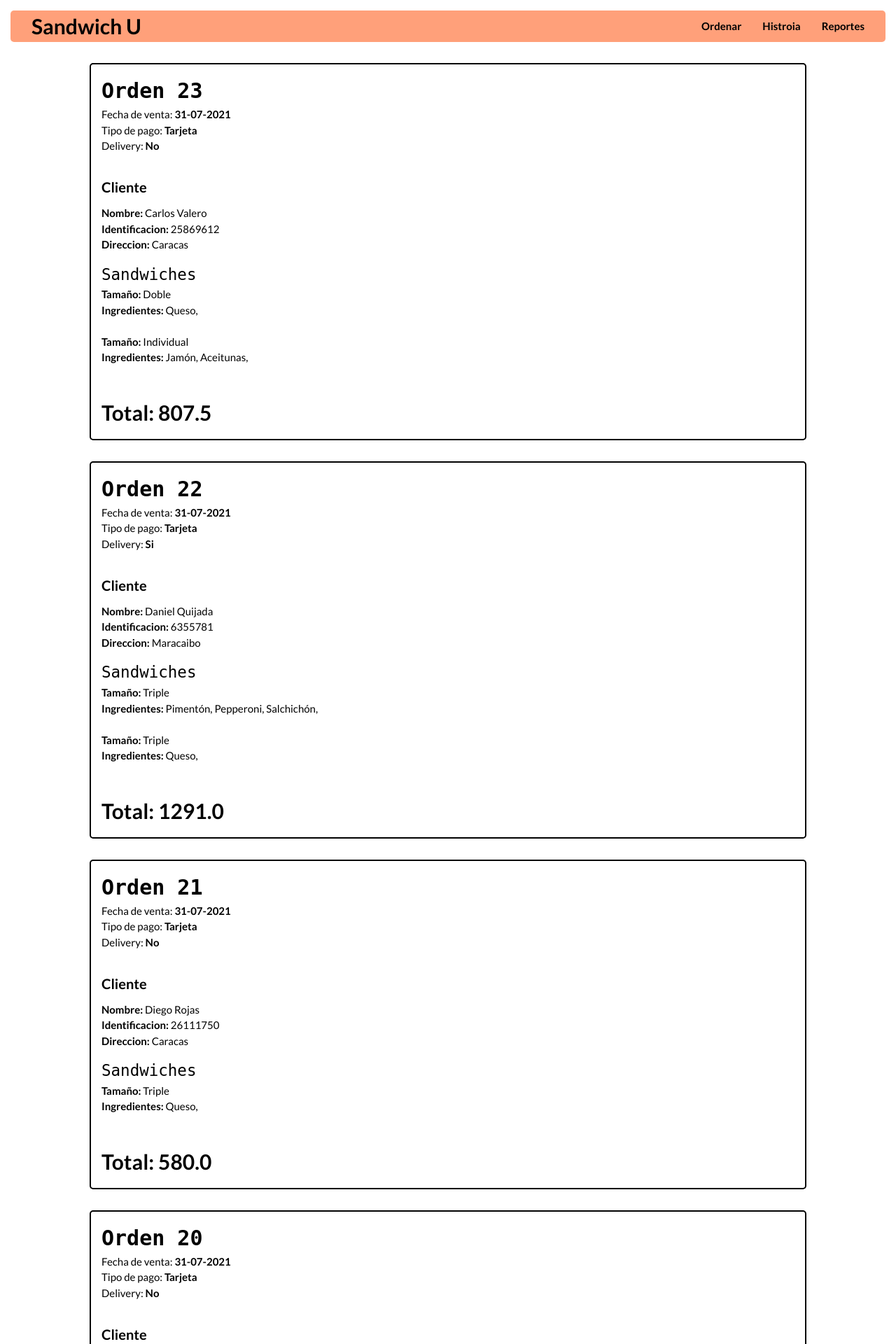
After one commit to cdevalero/mini_proyecto_2, a Django app: page /histroia/ in a window 1280 px wide. The commit adds this page. Shown: the top 1920 px of the page at 70% size. Run offline with Django 3.2, Linux system fonts and the light colour scheme; data comes from the database, SQL or seed files in the repository; both versions use the stored data as it was after the commit.

Commit message:
add Historico

```diff
--- a/user/templates/cliente.html
+++ b/user/templates/cliente.html
@@ -22,6 +22,7 @@
 			</div>
 			<div class="nav-bar-buttons">
 				<a href="/">Ordenar</a>
+				<a href="/histroia">Histroia</a>
 				<a href="/reporte_general">Reportes</a>
 			</div>
 		</div>
--- a/user/templates/finalizar_venta.html
+++ b/user/templates/finalizar_venta.html
@@ -22,6 +22,7 @@
 			</div>
 			<div class="nav-bar-buttons">
 				<a href="/">Ordenar</a>
+				<a href="/histroia">Histroia</a>
 				<a href="/reporte_general">Reportes</a>
 			</div>
 		</div>
--- /dev/null
+++ b/user/templates/historico.html
@@ -0,0 +1,85 @@
+<!DOCTYPE html>
+<html lang="en">
+
+    <head>
+        {% load static %}
+        <meta charset="UTF-8">
+        <meta http-equiv="X-UA-Compatible" content="IE=edge">
+        <meta name="viewport" content="width=device-width, initial-scale=1.0">
+        <title>Sandwich U</title>
+        <link rel="stylesheet" href="{% static 'ordenar.css' %}">
+        <link rel="stylesheet" href="{% static 'reporte.css' %}">
+        <link rel="stylesheet" href="https://cdnjs.cloudflare.com/ajax/libs/font-awesome/5.15.2/css/all.min.css">
+        <link rel="preconnect" href="https://fonts.gstatic.com">
+        <link href="https://fonts.googleapis.com/css2?family=Lato:wght@100;400;700&display=swap" rel="stylesheet">
+        <link rel="stylesheet" href="https://www.w3schools.com/w3css/4/w3.css">
+    </head>
+
+<body>
+	<section class="cls-nav-bar">
+		<div class="nav-bar">
+			<div class="nav-bar-logo">
+				Sandwich U
+			</div>
+			<div class="nav-bar-buttons">
+				<a href="/">Ordenar</a>
+                <a href="/histroia">Histroia</a>
+				<a href="/reporte_general">Reportes</a>
+			</div>
+		</div>
+	</section>
+
+    <section class="cls-ordenar">
+        <div class="box-sandwiches">
+
+            {% for orden in context %}
+                <div >
+                    <div class="sandwich">
+                        <samp class="title">Orden {{orden.venta_id}}</samp>
+                        <br>
+                        <span>Fecha de venta: <strong>{{orden.venta_fecha}}</strong></span>
+                        <br>
+                        <span>Tipo de pago: <strong>{{orden.venta_pago}}</strong></span>
+                        <br>
+                        {% if orden.venta_deli == 'S' %}
+                            <span>Delivery: <strong>Si</strong></span>
+                        {% else %}
+                            <span>Delivery: <strong>No</strong></span>
+                        {% endif %}
+                        <br>
+                        <br>
+                        <h4><strong>Cliente</strong></h4>
+                        <div>
+                            <span><strong>Nombre:</strong> {{orden.cliente_nombre}}</span>
+                            <br>
+                            <span><strong>Identificacion:</strong> {{orden.cliente}}</span>
+                            <br>
+                            <span><strong>Direccion:</strong> {{orden.cliente_direccion}}</span>
+                        </div>
+                            <div class="sandwich-options">
+                                <div class="sandwich-size">
+                                    <samp>Sandwiches</samp>
+                                    {% for sw in orden.ordenes %}
+                                        <label><strong>Tamaño: </strong> {{sw.size}}</label>
+                                        <label><strong>Ingredientes: </strong>
+                                            {% for i in sw.ingrediente %}
+                                                {{i}},
+                                            {% endfor %}
+                                        </label>
+                                        <br>
+                                    {% endfor %}
+                                </div>
+                            </div>
+                        <br>
+                        <span class="title">Total: {{orden.venta_total}}</span>
+                    </div>
+                </div>
+            {% endfor %}
+
+
+		</div>
+	</section>
+
+</body>
+
+</html>
--- a/user/templates/ordenar.html
+++ b/user/templates/ordenar.html
@@ -22,6 +22,7 @@
 			</div>
 			<div class="nav-bar-buttons">
 				<a href="/">Ordenar</a>
+				<a href="/histroia">Histroia</a>
 				<a href="/reporte_general">Reportes</a>
 			</div>
 		</div>
--- a/user/urls.py
+++ b/user/urls.py
@@ -1,10 +1,11 @@
 from django.urls import path
 from django.urls.conf import include
-from .views import reportes, Ordenar, addCliente, finalizarVenta, verVentrasGenerales, verVentrasDia, verVentrasSandwich, verVentrasIngrediente
+from .views import reportes, Ordenar, addCliente, finalizarVenta, verVentrasGenerales
 
 urlpatterns = [
     path('ordenar/', Ordenar, name='ordenar'),
     path('', addCliente, name='cliente'),
     path('venta/', finalizarVenta, name='venta'),
-    path('reporte_general/', reportes, name='test')
+    path('reporte_general/', reportes, name='reporte'),
+    path('histroia/', verVentrasGenerales, name='histroia')
 ]
--- a/user/views.py
+++ b/user/views.py
@@ -1,12 +1,14 @@
 from django.db import connection
 from .forms import FormCliente
-from django.http.response import HttpResponse
 from datetime import date
 from django.shortcuts import redirect, render
 from django.db.models import Count
 from .models import Cliente as comprador, Venta as vetanrealizada, Sandwich as emparerado, Contenido as tablacontenido, Ingrediente as tablaingrediente, Dimension as tabladimension
 
 def addCliente(request):
+   '''
+   Envia y recibe el formulario de cliente para empezar el proceso de compra
+   '''
    if request.method == 'POST':
       form = FormCliente(request.POST)
       identificacion = form.data['identificacion']
@@ -23,7 +25,9 @@ def addCliente(request):
 
 
 def Ordenar(request):
-
+   '''
+   Recibe el formulario del sandwich que se esta ordenando
+   '''
    if request.method == 'POST':
       sandwiche = makeSandwich(request)
       if 'terminar' in request.POST:
@@ -42,6 +46,9 @@ def Ordenar(request):
 
 
 def makeSandwich(request):
+   '''
+   Genera una lista donde se almacena un sandwich especifico
+   '''
    sandwich = []
    try:
       sandwich.append(request.POST['size'])
@@ -54,7 +61,7 @@ def makeSandwich(request):
    try:
       sandwich.append(request.POST['cha'])
    except:
-      print(request.POST)
+      pass
    try:
       sandwich.append(request.POST['pim'])
    except:
@@ -79,6 +86,9 @@ def makeSandwich(request):
 
 
 def traducir(request, listas):
+   '''
+   interpreta los codigos de productos enviados del front
+   '''
    sandwiches = []
    total = 0
    n = 1
@@ -131,6 +141,9 @@ def traducir(request, listas):
 
 
 def finalizarVenta(request):
+   '''
+   Concreta la venta del una orden guardando los datos en la BD
+   '''
    cliente = request.session['cliente']
    sandwiches, precio = traducir(request, request.session['sandwiches'])
    if request.method == 'POST':
@@ -152,6 +165,9 @@ def finalizarVenta(request):
 
 
 def guardar_cliente(request, cliente):
+   '''
+   Insert de cliente en la tabla cliente
+   '''
    with connection.cursor() as cursor:
         cursor.execute (
          "INSERT INTO user_cliente(nombre, apellido, direccion, identificacion) VALUES (%s, %s, %s, %s);",
@@ -159,6 +175,9 @@ def guardar_cliente(request, cliente):
 
 
 def guardar_venta(request, deli, metodo, precio, cliente):
+   '''
+   Insert de venta en la tabla venta
+   '''
    id = comprador.objects.get(identificacion=cliente)
    with connection.cursor() as cursor:
         cursor.execute (
@@ -167,6 +186,9 @@ def guardar_venta(request, deli, metodo, precio, cliente):
 
 
 def guardar_sandwiches(request, sandwiches):
+   '''
+   Insert de Sandwiches en la tabla sandwich e ingredientes en contenido
+   '''
    venta = obtenerVenta(request)
    venta= venta[0]
    for s in sandwiches:
@@ -184,6 +206,9 @@ def guardar_sandwiches(request, sandwiches):
 
 
 def obtenerVenta(request):
+   '''
+   Select explicto para obtener la cantidad de ventas registradas en la base de datos
+   '''
    with connection.cursor() as cursor:
       cursor.execute ("SELECT MAX(venta_id) FROM user_venta;")
       row = cursor.fetchone()
@@ -193,10 +218,13 @@ def obtenerVenta(request):
 # -------------- #
 
 def verVentrasGenerales(request):
+   '''
+   Permite ver en detalle las ventas realizadas
+   '''
    context = []
    vista = {}
 
-   ventas = vetanrealizada.objects.all()
+   ventas = vetanrealizada.objects.all().order_by('-venta_id')
 
    for v in ventas:
       vista['venta_id'] = v.venta_id
@@ -225,9 +253,59 @@ def verVentrasGenerales(request):
       context.append(vista)
       vista={}
 
-   return render(request, 'test.html', {'context': context})
+   return render(request, 'historico.html', {'context': context})
 
 
+def reportes(request):
+   '''
+   Genera los reportes de la aplicacion
+   '''
+   n = 0
+   ventas_totales = vetanrealizada.objects.count()
+   ventas_sw_totales = emparerado.objects.count()
+
+   ventas_dia = vetanrealizada.objects.values('fecha').annotate(count=Count('fecha')).order_by()
+   for v in ventas_dia:
+      v['fecha'] = v['fecha'].strftime("%d-%m-%Y")
+
+
+   with connection.cursor() as cursor:
+      cursor.execute (
+      "SELECT count(s.sandwich_id), v.fecha FROM user_sandwich s, user_venta v WHERE s.venta_id_id = v.venta_id GROUP BY v.fecha;")
+      ventas_sw_dia = cursor.fetchall()
+   temp = {}
+   v_temp = []
+   for v in ventas_sw_dia:
+      temp['fecha'] = v[1].strftime("%d-%m-%Y")
+      temp['count'] = v[0]
+      v_temp.append(temp)
+      temp = {}
+   ventas_sw_dia = v_temp
+
+   ventas_size = emparerado.objects.values('dimension_id').annotate(count=Count('dimension_id')).order_by()
+
+   ventas_ingrediente = tablacontenido.objects.values('ingrediente_id').annotate(count=Count('ingrediente_id')).order_by()
+
+   ventas_cliente = vetanrealizada.objects.values('cliente_id').annotate(count=Count('cliente_id')).order_by('-count')
+   clientes = comprador.objects.all()
+
+   with connection.cursor() as cursor:
+      cursor.execute (
+      "SELECT count(s.sandwich_id), v.cliente_id_id FROM user_sandwich s, user_venta v WHERE s.venta_id_id = v.venta_id GROUP BY v.cliente_id_id ORDER BY count(s.sandwich_id) DESC;")
+      ventas_sw_cliente = cursor.fetchall()
+   temp = {}
+   v_temp = []
+   for v in ventas_sw_cliente:
+      temp['cliente_id'] = v[1]
+      temp['count'] = v[0]
+      v_temp.append(temp)
+      temp = {}
+   ventas_sw_cliente = v_temp
+
+   return render(request, 'reporte.html', {'ventas_sw_cliente':ventas_sw_cliente,'clientes':clientes,'ventas_cliente':ventas_cliente,'ventas_ingrediente': ventas_ingrediente,'ventas_size': ventas_size, 'ventas_totales': ventas_totales, 'ventas_sw_totales': ventas_sw_totales, 'ventas_dia': ventas_dia, 'ventas_sw_dia':ventas_sw_dia})
+
+
+'''
 def verVentrasDia(request):
    context = []
    vista = {}
@@ -262,7 +340,6 @@ def verVentrasDia(request):
       vista={}
 
    return render(request, 'test.html', {'context': context})
-
 
 def verVentrasSandwich(request):
    context = []
@@ -305,7 +382,6 @@ def verVentrasSandwich(request):
    context = fix
 
    return render(request, 'test.html', {'context': context})
-
 
 def verVentrasIngrediente(request):
    context = []
@@ -350,57 +426,6 @@ def verVentrasIngrediente(request):
 
    return render(request, 'test.html', {'context': context})
 
-
 def verVentasClientes(request):
    pass
-
-
-def reportes(request):
-   n = 0
-   ventas_totales = vetanrealizada.objects.count()
-   ventas_sw_totales = emparerado.objects.count()
-
-   ventas_dia = vetanrealizada.objects.values('fecha').annotate(count=Count('fecha')).order_by()
-   for v in ventas_dia:
-      v['fecha'] = v['fecha'].strftime("%d-%m-%Y")
-
-
-   with connection.cursor() as cursor:
-      cursor.execute (
-      "SELECT count(s.sandwich_id), v.fecha FROM user_sandwich s, user_venta v WHERE s.venta_id_id = v.venta_id GROUP BY v.fecha;")
-      ventas_sw_dia = cursor.fetchall()
-   temp = {}
-   v_temp = []
-   for v in ventas_sw_dia:
-      temp['fecha'] = v[1].strftime("%d-%m-%Y")
-      temp['count'] = v[0]
-      v_temp.append(temp)
-      temp = {}
-   ventas_sw_dia = v_temp
-
-   ventas_size = emparerado.objects.values('dimension_id').annotate(count=Count('dimension_id')).order_by()
-
-   ventas_ingrediente = tablacontenido.objects.values('ingrediente_id').annotate(count=Count('ingrediente_id')).order_by()
-
-   ventas_cliente = vetanrealizada.objects.values('cliente_id').annotate(count=Count('cliente_id')).order_by('-count')
-   clientes = comprador.objects.all()
-
-   with connection.cursor() as cursor:
-      cursor.execute (
-      "SELECT count(s.sandwich_id), v.cliente_id_id FROM user_sandwich s, user_venta v WHERE s.venta_id_id = v.venta_id GROUP BY v.cliente_id_id ORDER BY count(s.sandwich_id) DESC;")
-      ventas_sw_cliente = cursor.fetchall()
-   temp = {}
-   v_temp = []
-   for v in ventas_sw_cliente:
-      temp['cliente_id'] = v[1]
-      temp['count'] = v[0]
-      v_temp.append(temp)
-      temp = {}
-   ventas_sw_cliente = v_temp
-
-   for v in ventas_cliente:
-      for c in clientes:
-         if c.cliente_id == int(v['cliente_id']):
-            print(c.nombre, c.apellido, c.identificacion, v['count'])
-
-   return render(request, 'reporte.html', {'ventas_sw_cliente':ventas_sw_cliente,'clientes':clientes,'ventas_cliente':ventas_cliente,'ventas_ingrediente': ventas_ingrediente,'ventas_size': ventas_size, 'ventas_totales': ventas_totales, 'ventas_sw_totales': ventas_sw_totales, 'ventas_dia': ventas_dia, 'ventas_sw_dia':ventas_sw_dia})
+'''
```
Also changed, not shown: user/templates/reporte.html (+4 -3 lines), user/templates/test.html (deleted, +0 -14 lines), db.sqlite3.
